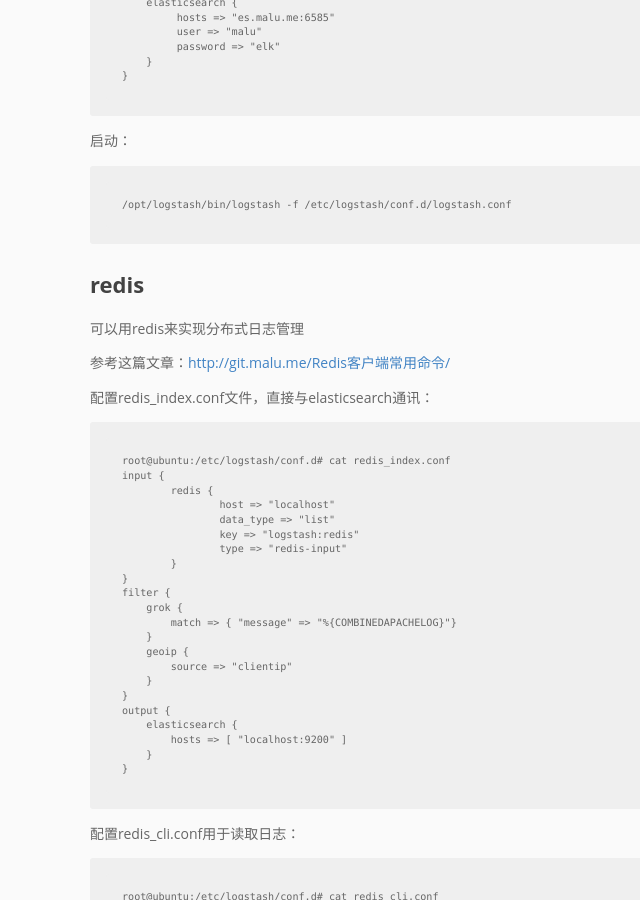
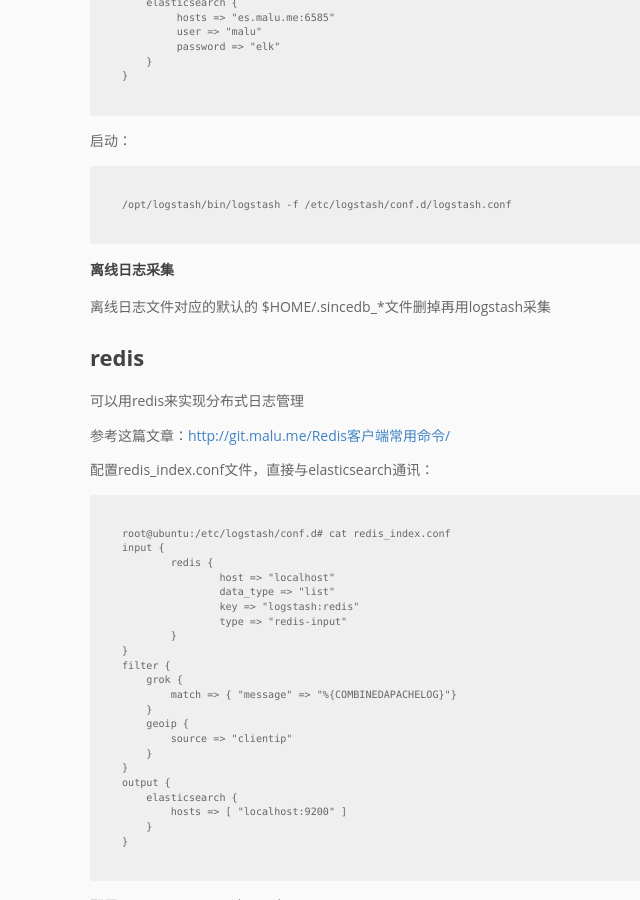
Before and after one commit to pingmalu/pingmalu.github.io, a Jekyll site: the page built from _posts/2016-07-07-构建ELK+Redis日志分析系统.md, in a window 1280 px wide and 900 px high, scrolled down 4164 px. Shown: the whole window, without its empty margins (110-750 px from the left). Built offline with Jekyll 4.4.1, drawn with Linux system fonts in a browser that asks for light colours; nearby versions of some CDN libraries.

Commit message:
'update'

```diff
--- a/_posts/2016-07-07-构建ELK+Redis日志分析系统.md
+++ b/_posts/2016-07-07-构建ELK+Redis日志分析系统.md
@@ -183,6 +183,11 @@ vim /etc/logstash/conf.d/logstash.conf
 
 	/opt/logstash/bin/logstash -f /etc/logstash/conf.d/logstash.conf
 
+
+### 离线日志采集
+
+离线日志文件对应的默认的 $HOME/.sincedb_*文件删掉再用logstash采集
+
 # redis
 
 可以用redis来实现分布式日志管理
```
